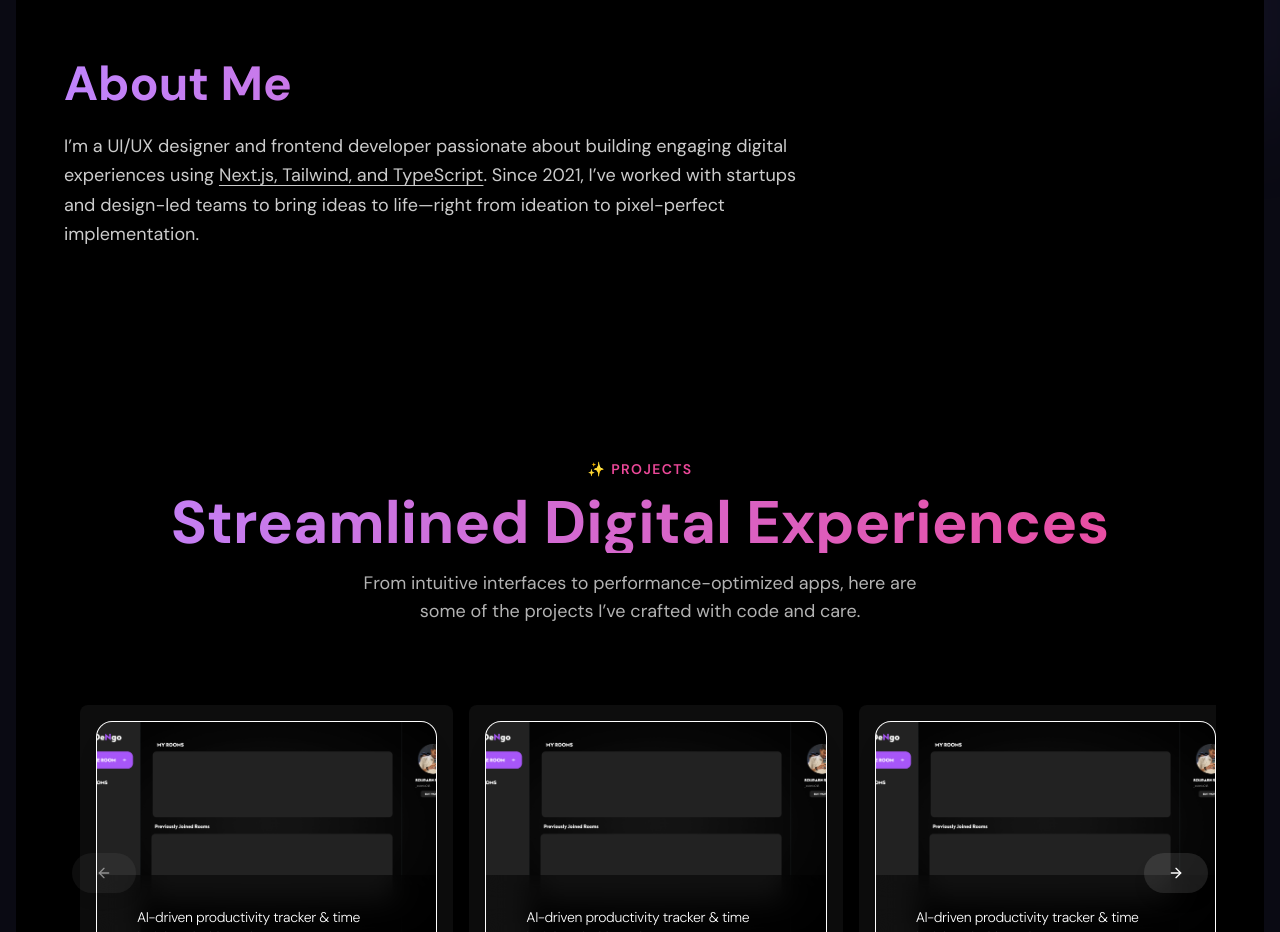
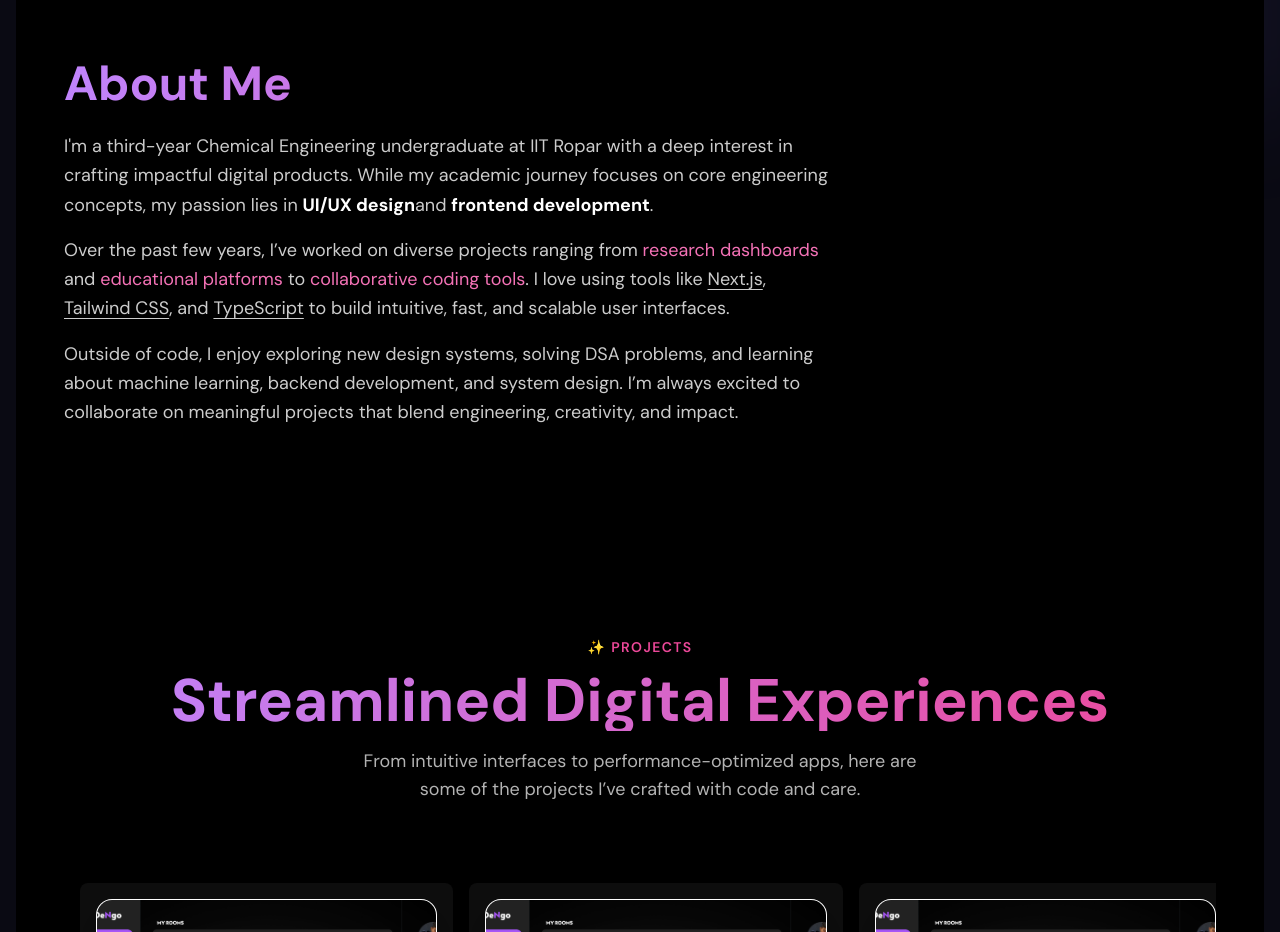
Before and after one commit to solanki018/solanki_resume, a Next.js app: page / in a window 1280 px wide. Shown: the part 820-1752 px from the top of the page. Built offline with nearby package versions, Linux system fonts and the light colour scheme.

Commit message:
Update About section with new personal intro

```diff
--- a/src/components/SECTION_COMP/About.tsx
+++ b/src/components/SECTION_COMP/About.tsx
@@ -38,15 +38,43 @@ const About = () => {
             About Me
           </h2>
           <p className="mt-6 text-lg leading-relaxed text-white/80 max-w-3xl">
-            I’m a UI/UX designer and frontend developer passionate about building engaging digital experiences using{' '}
+            I'm a third-year Chemical Engineering undergraduate at IIT Ropar with a deep interest in crafting impactful digital products.
+            While my academic journey focuses on core engineering concepts, my passion lies in <strong className="text-white">UI/UX design</strong>
+            and <strong className="text-white">frontend development</strong>.
+          </p>
+          <p className="mt-4 text-lg leading-relaxed text-white/80 max-w-3xl">
+            Over the past few years, I’ve worked on diverse projects ranging from
+            <span className="text-pink-400"> research dashboards</span> and
+            <span className="text-pink-400"> educational platforms</span> to
+            <span className="text-pink-400"> collaborative coding tools</span>. I love using tools like{" "}
             <Link
-              href="https://create.t3.gg/"
+              href="https://nextjs.org"
               target="_blank"
               className="underline underline-offset-4 hover:text-pink-400 transition"
             >
-              Next.js, Tailwind, and TypeScript
+              Next.js
             </Link>
-            . Since 2021, I’ve worked with startups and design-led teams to bring ideas to life—right from ideation to pixel-perfect implementation.
+            ,{" "}
+            <Link
+              href="https://tailwindcss.com"
+              target="_blank"
+              className="underline underline-offset-4 hover:text-pink-400 transition"
+            >
+              Tailwind CSS
+            </Link>
+            , and{" "}
+            <Link
+              href="https://www.typescriptlang.org/"
+              target="_blank"
+              className="underline underline-offset-4 hover:text-pink-400 transition"
+            >
+              TypeScript
+            </Link>{" "}
+            to build intuitive, fast, and scalable user interfaces.
+          </p>
+          <p className="mt-4 text-lg leading-relaxed text-white/80 max-w-3xl">
+            Outside of code, I enjoy exploring new design systems, solving DSA problems, and learning about machine learning, backend development, and system design.
+            I’m always excited to collaborate on meaningful projects that blend engineering, creativity, and impact.
           </p>
         </motion.div>
       </div>
```
